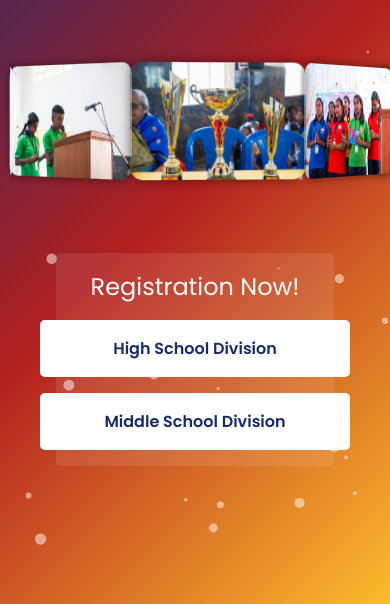
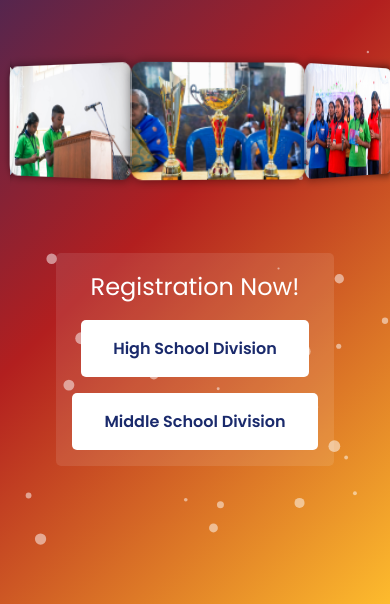
Before and after one commit to Karthikd92/Envision, a plain HTML site: page index.html in a window 390 px wide. Shown: the part 240-844 px from the top of the page. Drawn offline with nearby package versions, Linux system fonts and the light colour scheme.

Commit message:
mobile bug fix

```diff
--- a/index.html
+++ b/index.html
@@ -108,6 +108,7 @@
             display: flex;
             gap: 1rem;
             align-items: center;
+            flex-wrap: wrap;
         }
 
 
@@ -119,6 +120,9 @@
             border-radius: 5px;
             font-weight: 600;
             transition: transform 0.3s;
+            box-sizing: border-box;
+            max-width: 100%;
+            white-space: nowrap;
         }
 
         .btn:hover {
@@ -168,12 +172,12 @@
 
             .buttons {
                 flex-direction: column;
-                width: 100%;
+                /* width: 100%; */
             }
 
-            .btn {
+            /* .btn {
                 width: 100%;
-            }
+            } */
             .gallery-container {
                 height: 250px;
                 margin: 1rem 0;
```
